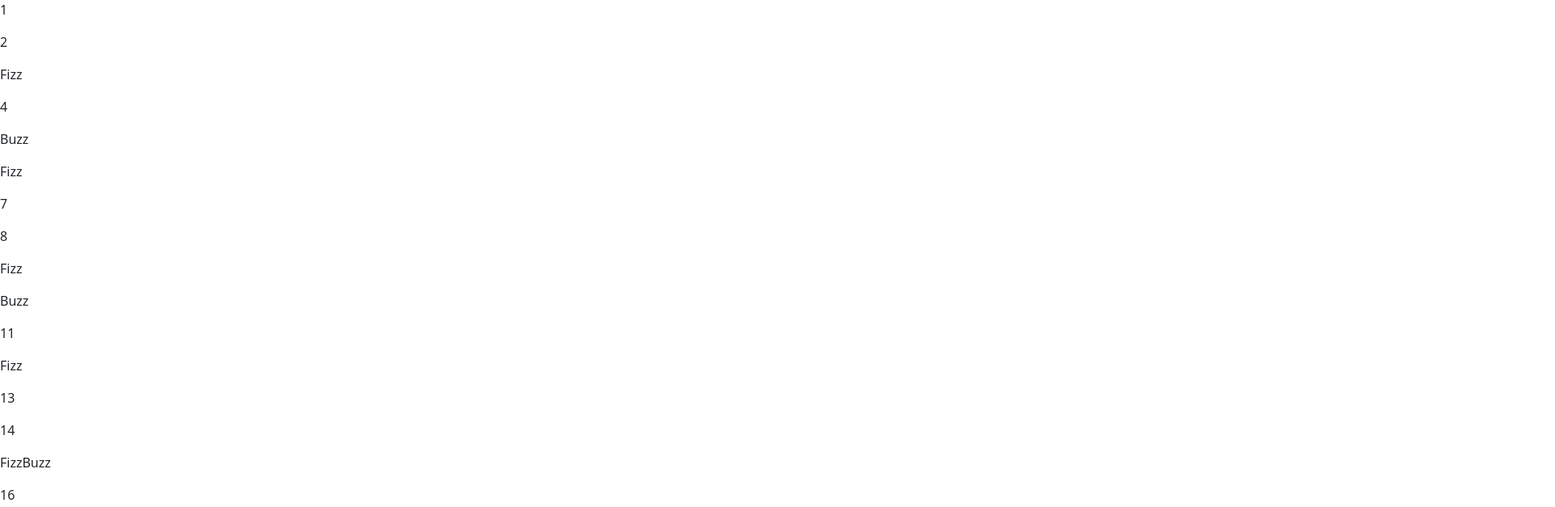
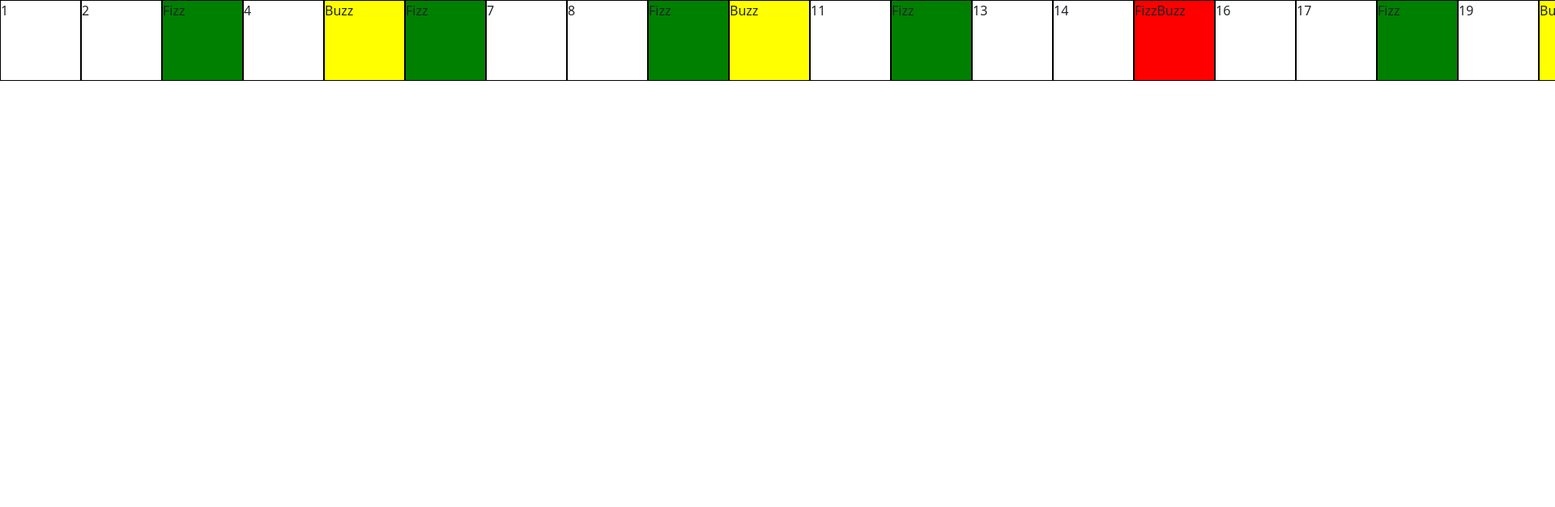
Before and after one commit to LucaRanieri96/js-fizzbuzz, a plain HTML site: page index.html in a window 1280 px wide. Shown: the top 627 px of the page at 81% size, 1920 px wide, since content can reach past the window. Drawn offline with nearby package versions, Linux system fonts and the light colour scheme.

Commit message:
Add colors to p elements

```diff
--- a/assets/css/style.css
+++ b/assets/css/style.css
@@ -0,0 +1,17 @@
+p {
+    height: 100px;
+    min-width: 100px;
+    border: 1px solid black;
+}
+
+#bg_red {
+    background-color: red;
+}
+
+#bg_green {
+    background-color: green;
+}
+
+#bg_yellow {
+    background-color: yellow;
+}
--- a/assets/js/main.js
+++ b/assets/js/main.js
@@ -25,19 +25,19 @@ for (let i = 1; i <= 100; i++) {
   if (i % 3 == 0 && i % 5 == 0) {
     console.log("FizzBuzz");
     // scrivo in pagina
-    container.innerHTML += `<p>FizzBuzz</p>`;
+    container.innerHTML += `<p id="bg_red">FizzBuzz</p>`;
   }
   // se il numero è divisibile solo per 3
   else if (i % 3 == 0) {
     console.log("Fizz");
     // scrivo in pagina
-    container.innerHTML += `<p>Fizz</p>`;
+    container.innerHTML += `<p id="bg_green">Fizz</p>`;
   }
   // se il numero è divisibile solo per 5
   else if (i % 5 == 0) {
     console.log("Buzz");
     // scrivo in pagina
-    container.innerHTML += `<p>Buzz</p>`;
+    container.innerHTML += `<p id="bg_yellow">Buzz</p>`;
   }
   // se non è divisibile ne per 3 ne per 5
   else {
--- a/index.html
+++ b/index.html
@@ -12,8 +12,8 @@
 </head>
 <body>
 
-    <div id="container"></div>
 
+    <div class="d-flex" id="container"></div>
 
 
     <!-- BOOTSTRAP JS SCRIPT -->
```
